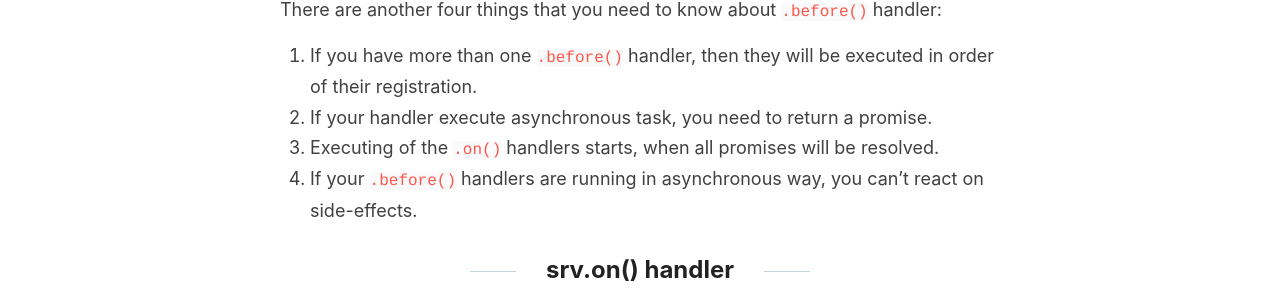
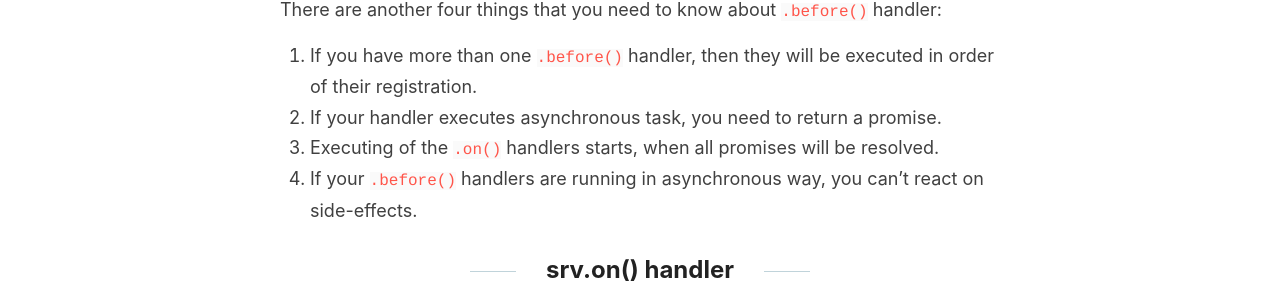
Before and after one commit to XAP-Software/XAP-Software.github.io, a Jekyll site: the page built from _posts/2022-07-20-diff_between_srv_on_before_after.md, in a window 1280 px wide. Shown: the part 616-916 px from the top of the page. Built offline with Jekyll 4.4.1, drawn with Linux system fonts in a browser that asks for light colours.

Commit message:
Update _posts/2022-07-20-diff_between_srv_on_before_after.md

```diff
--- a/_posts/2022-07-20-diff_between_srv_on_before_after.md
+++ b/_posts/2022-07-20-diff_between_srv_on_before_after.md
@@ -20,7 +20,7 @@ this.before (['CREATE', 'UPDATE'],'Record', (req)=>{
 There are another four things that you need to know about `.before()` handler:
 
 1. If you have more than one `.before()` handler, then they will be executed in order of their registration.
-2. If your handler execute asynchronous task, you need to return a promise.
+2. If your handler executes asynchronous task, you need to return a promise.
 3. Executing of the `.on()` handlers starts, when all promises will be resolved.
 4. If your `.before()` handlers are running in asynchronous way, you can't react on side-effects.
 
```
